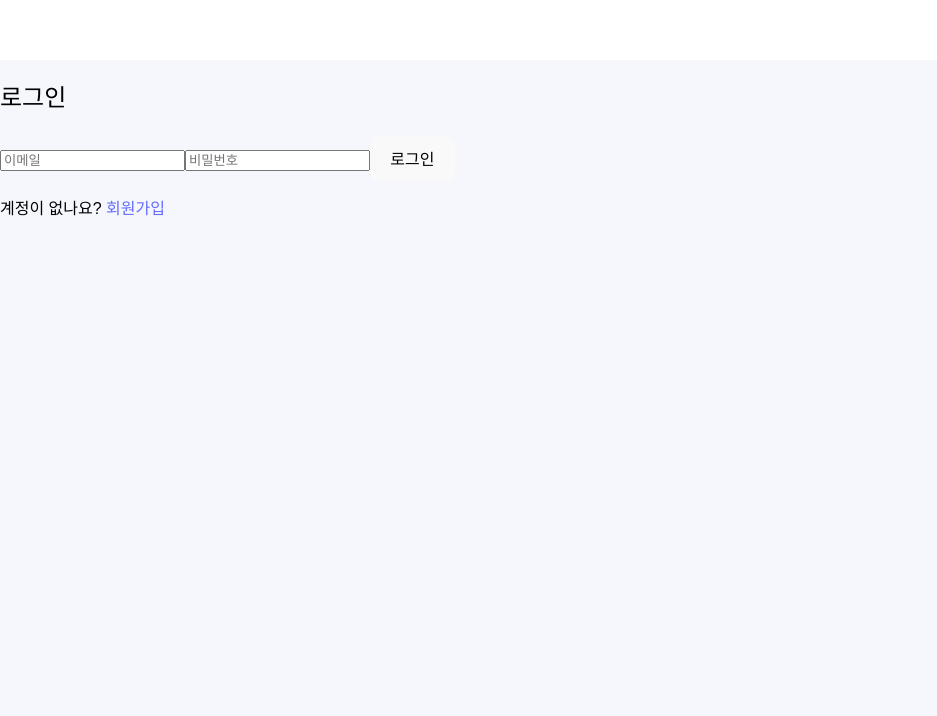
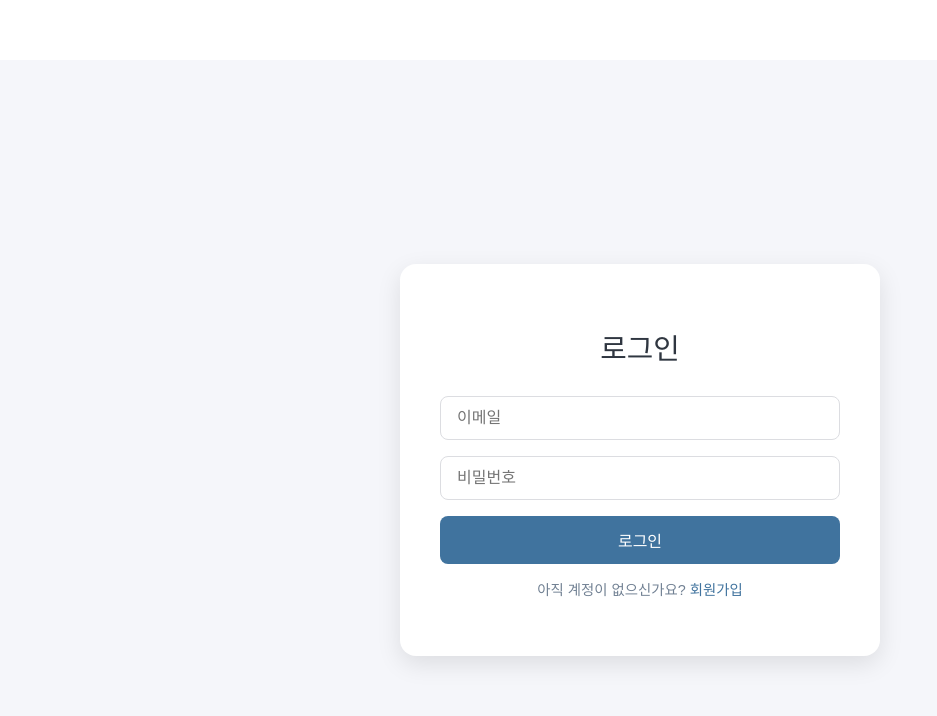
Before and after one commit to junans0boi/Planary, a React (Vite) app in the folder todo-list/: page /login in a window 1280 px wide. Shown: the top 716 px of the page, without its empty margins (0-937 px from the left). Built offline with nearby package versions, Linux system fonts and the light colour scheme.

Commit message:
spring 연결 로그인,회원가입
ㅇ

```diff
--- a/todo-list/src/components/LoginPage/LoginPage.css
+++ b/todo-list/src/components/LoginPage/LoginPage.css
@@ -1,55 +1,70 @@
-/* src/components/LoginPage/LoginPage.css & SignupPage/SignupPage.css */
 .auth-container {
   display: flex;
+  justify-content: center;
   align-items: center;
-    justify-content: center;
-    height: 100vh;
-    background: #f0f2f5;
+  min-height: 100vh;
+  background-color: #f5f6fa;
 }
 
 .auth-card {
-    background: #fff;
-    padding: 2rem;
-    border-radius: 8px;
-    box-shadow: 0 4px 8px rgba(0, 0, 0, 0.1);
-    width: 320px;
+  background-color: #ffffff;
+  padding: 2.5rem;
+  border-radius: 1rem;
+  box-shadow: 0 8px 24px rgba(0, 0, 0, 0.1);
+  width: 100%;
+  max-width: 400px;
   text-align: center;
 }
 
 .auth-title {
-    margin-bottom: 1rem;
-    font-size: 1.5rem;
-    color: #333;
+  font-size: 1.8rem;
+  margin-bottom: 1.5rem;
+  color: #2f3640;
 }
 
 .auth-form {
   display: flex;
   flex-direction: column;
+  gap: 1rem;
 }
 
 .auth-input {
-    padding: 0.75rem;
-    margin-bottom: 1rem;
-    border: 1px solid #ccc;
-    border-radius: 4px;
+  padding: 0.75rem 1rem;
   font-size: 1rem;
+  border: 1px solid #dcdde1;
+  border-radius: 8px;
+  outline: none;
+  transition: border-color 0.2s;
+}
+
+.auth-input:focus {
+  border-color: #40739e;
 }
 
 .auth-button {
   padding: 0.75rem;
-    background-color: #1890ff;
-    color: #fff;
+  font-size: 1rem;
+  background-color: #40739e;
+  color: white;
   border: none;
-    border-radius: 4px;
-    font-size: 1rem;
+  border-radius: 8px;
   cursor: pointer;
+  transition: background-color 0.3s;
 }
 
 .auth-button:hover {
-    background-color: #40a9ff;
+  background-color: #273c75;
 }
 
 .auth-footer {
   margin-top: 1rem;
   font-size: 0.9rem;
+  color: #718093;
 }
+.auth-footer a {
+  color: #40739e;
+  text-decoration: none;
+}
+.auth-footer a:hover {
+  text-decoration: underline;
+}
--- a/todo-list/src/components/SignupPage/SignupPage.css
+++ b/todo-list/src/components/SignupPage/SignupPage.css
@@ -1,55 +1,139 @@
-/* src/components/LoginPage/LoginPage.css & SignupPage/SignupPage.css */
 .auth-container {
   display: flex;
+  justify-content: center;
   align-items: center;
-    justify-content: center;
-    height: 100vh;
-    background: #f0f2f5;
+  min-height: 100vh;
+  background-color: #f5f6fa;
 }
 
 .auth-card {
-    background: #fff;
-    padding: 2rem;
-    border-radius: 8px;
-    box-shadow: 0 4px 8px rgba(0, 0, 0, 0.1);
-    width: 320px;
+  background-color: #ffffff;
+  padding: 2.5rem;
+  border-radius: 1rem;
+  box-shadow: 0 8px 24px rgba(0, 0, 0, 0.1);
+  width: 100%;
+  max-width: 400px;
   text-align: center;
 }
 
 .auth-title {
-    margin-bottom: 1rem;
-    font-size: 1.5rem;
-    color: #333;
+  font-size: 1.8rem;
+  margin-bottom: 1.5rem;
+  color: #2f3640;
 }
 
 .auth-form {
   display: flex;
   flex-direction: column;
+  gap: 1rem;
 }
 
 .auth-input {
-    padding: 0.75rem;
-    margin-bottom: 1rem;
-    border: 1px solid #ccc;
-    border-radius: 4px;
+  padding: 0.75rem 1rem;
   font-size: 1rem;
+  border: 1px solid #dcdde1;
+  border-radius: 8px;
+  outline: none;
+  transition: border-color 0.2s;
+}
+
+.auth-input:focus {
+  border-color: #40739e;
 }
 
 .auth-button {
   padding: 0.75rem;
-    background-color: #1890ff;
-    color: #fff;
+  font-size: 1rem;
+  background-color: #40739e;
+  color: white;
   border: none;
-    border-radius: 4px;
-    font-size: 1rem;
+  border-radius: 8px;
   cursor: pointer;
+  transition: background-color 0.3s;
 }
 
 .auth-button:hover {
-    background-color: #40a9ff;
+  background-color: #273c75;
 }
 
 .auth-footer {
   margin-top: 1rem;
   font-size: 0.9rem;
+  color: #718093;
 }
+.auth-footer a {
+  color: #40739e;
+  text-decoration: none;
+}
+.auth-footer a:hover {
+  text-decoration: underline;
+}.auth-container {
+  display: flex;
+  justify-content: center;
+  align-items: center;
+  min-height: 100vh;
+  background-color: #f5f6fa;
+}
+
+.auth-card {
+  background-color: #ffffff;
+  padding: 2.5rem;
+  border-radius: 1rem;
+  box-shadow: 0 8px 24px rgba(0, 0, 0, 0.1);
+  width: 100%;
+  max-width: 400px;
+  text-align: center;
+}
+
+.auth-title {
+  font-size: 1.8rem;
+  margin-bottom: 1.5rem;
+  color: #2f3640;
+}
+
+.auth-form {
+  display: flex;
+  flex-direction: column;
+  gap: 1rem;
+}
+
+.auth-input {
+  padding: 0.75rem 1rem;
+  font-size: 1rem;
+  border: 1px solid #dcdde1;
+  border-radius: 8px;
+  outline: none;
+  transition: border-color 0.2s;
+}
+
+.auth-input:focus {
+  border-color: #40739e;
+}
+
+.auth-button {
+  padding: 0.75rem;
+  font-size: 1rem;
+  background-color: #40739e;
+  color: white;
+  border: none;
+  border-radius: 8px;
+  cursor: pointer;
+  transition: background-color 0.3s;
+}
+
+.auth-button:hover {
+  background-color: #273c75;
+}
+
+.auth-footer {
+  margin-top: 1rem;
+  font-size: 0.9rem;
+  color: #718093;
+}
+.auth-footer a {
+  color: #40739e;
+  text-decoration: none;
+}
+.auth-footer a:hover {
+  text-decoration: underline;
+}
--- a/todo-list/src/pages/LoginPage.jsx
+++ b/todo-list/src/pages/LoginPage.jsx
@@ -1,3 +1,4 @@
+// src/pages/LoginPage.jsx
 import { useState } from "react";
 import { useNavigate, Link } from "react-router-dom";
 import "../components/LoginPage/LoginPage.css";
@@ -7,29 +8,39 @@ const LoginPage = ({ setIsLoggedIn }) => {
   const [password, setPassword] = useState("");
   const navigate = useNavigate();
 
-  const handleLogin = (e) => {
+  const handleLogin = async (e) => {
     e.preventDefault();
 
-    const storedUser = JSON.parse(localStorage.getItem("user"));
+    const res = await fetch("http://localhost:8080/api/login", {
+      method: "POST",
+      headers: {
+        "Content-Type": "application/json",
+      },
+      body: JSON.stringify({ email, password }),
+    });
 
-    if (storedUser && email === storedUser.email && password === storedUser.password) {
-      localStorage.setItem("loggedInUser", JSON.stringify({ email })); // ✅ 로그인 정보 저장
-      setIsLoggedIn(true); // ✅ 상태 업데이트
-      navigate("/"); // ✅ 로그인 후 캘린더 페이지로 이동
+    const data = await res.json();
+
+    if (data.success) {
+      localStorage.setItem("loggedInUser", JSON.stringify({ email }));
+      setIsLoggedIn(true);
+      navigate("/");
     } else {
-      alert("로그인 실패! 이메일과 비밀번호를 확인하세요.");
+      alert(data.message);
     }
   };
 
   return (
-    <div className="login-container">
-      <h2>로그인</h2>
-      <form onSubmit={handleLogin}>
+    <div className="auth-container">
+      <div className="auth-card">
+        <h2 className="auth-title">로그인</h2>
+        <form onSubmit={handleLogin} className="auth-form">
           <input
             type="email"
             placeholder="이메일"
             value={email}
             onChange={(e) => setEmail(e.target.value)}
+            className="auth-input"
             required
           />
           <input
@@ -37,11 +48,17 @@ const LoginPage = ({ setIsLoggedIn }) => {
             placeholder="비밀번호"
             value={password}
             onChange={(e) => setPassword(e.target.value)}
+            className="auth-input"
             required
           />
-        <button type="submit">로그인</button>
+          <button type="submit" className="auth-button">로그인</button>
         </form>
-      <p>계정이 없나요? <Link to="/signup">회원가입</Link></p>
+        {/* ✅ 회원가입으로 이동할 수 있는 링크 추가 */}
+        <p className="auth-footer">
+          아직 계정이 없으신가요?{" "}
+          <Link to="/signup">회원가입</Link>
+        </p>
+      </div>
     </div>
   );
 };
--- a/todo-list/src/pages/SignupPage.jsx
+++ b/todo-list/src/pages/SignupPage.jsx
@@ -1,17 +1,47 @@
-// src/pages/SignupPage.jsx
 import { useState } from "react";
 import { useNavigate, Link } from "react-router-dom";
-import "../components/SignupPage/SignupPage.css"; // ✅ 컴포넌트 폴더의 CSS import
+import "../components/SignupPage/SignupPage.css";
+
 const SignupPage = () => {
   const [email, setEmail] = useState("");
   const [password, setPassword] = useState("");
   const navigate = useNavigate();
 
-  const handleSignup = (e) => {
+  const handleSignup = async (e) => {
     e.preventDefault();
-    const newUser = { email, password }; // 비밀번호도 저장
-    localStorage.setItem("user", JSON.stringify(newUser));
-    navigate("/login");
+
+    const newUser = { email, password };
+
+    try {
+      const res = await fetch("http://localhost:8080/api/signup", {
+        method: "POST",
+        headers: {
+          "Content-Type": "application/json",
+        },
+        body: JSON.stringify(newUser),
+      });
+
+      // 서버가 응답을 주긴 했지만 실패한 경우
+      if (!res.ok) {
+        const errorText = await res.text();
+        alert(`회원가입 실패: ${errorText}`);
+        return;
+      }
+
+      const message = await res.text();
+
+      if (message === "회원가입 성공!") {
+        alert("회원가입 완료!");
+        navigate("/login");
+      } else {
+        alert(message); // 예: "이미 존재하는 이메일입니다."
+      }
+
+    } catch (error) {
+      // fetch 자체가 실패한 경우 (서버 꺼짐, 주소 오타 등)
+      console.error("회원가입 중 오류 발생:", error);
+      alert("🚫 서버에 연결할 수 없습니다. 서버가 실행 중인지 확인해주세요.");
+    }
   };
 
   return (
@@ -47,4 +77,4 @@ const SignupPage = () => {
   );
 };
 
-export default SignupPage;
+export default SignupPage; // ✅ 꼭 있어야 함
```
Lines whose indentation alone changed are shown as unchanged.
